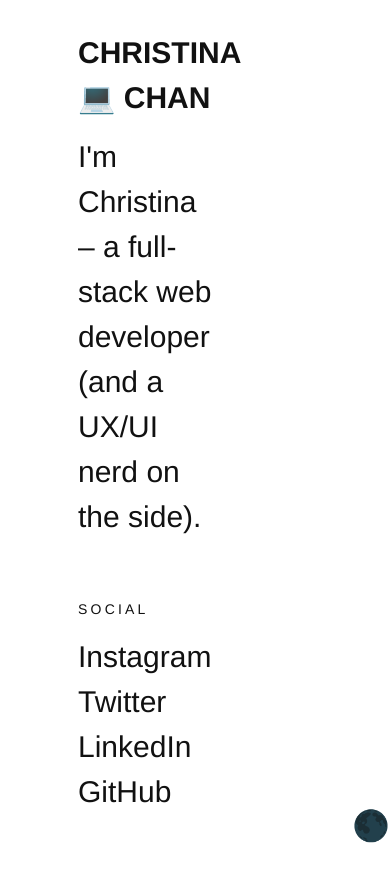
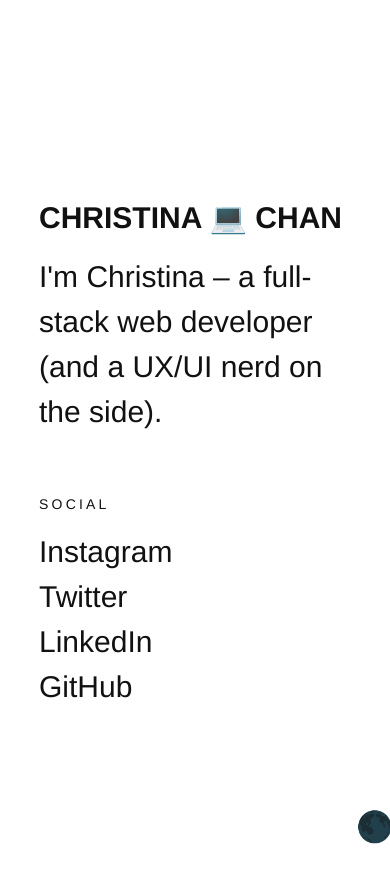
Before and after one commit to cchawn/personal-site, a website built with webpack: page src/index.html in a window 390 px wide. Before the commit the page ends 844 px from the top, so only its background shows below. Built offline with nearby package versions, Linux system fonts and the light colour scheme.

Commit message:
Responsive style

```diff
--- a/src/index.scss
+++ b/src/index.scss
@@ -106,7 +106,7 @@ ul {
 
 footer {
   bottom: 0;
-  position: absolute;
+  position: fixed;
   right: 0;
 
   button {
@@ -115,17 +115,13 @@ footer {
     border: none;
     cursor: pointer;
     font-size: 30px;
-    height: 38px;
+    height: 34px;
     padding: 0;
-    width: 38px;
+    width: 34px;
 
     &:focus {
+      background: $accent;
       outline: none;
-      border: 2px solid $dark;
-    }
-
-    .dark-mode &:focus {
-      border: 2px solid $light;
     }
   }
 }
@@ -134,9 +130,17 @@ footer {
   display: flex;
   flex-direction: column;
   justify-content: center;
-  margin: 0 auto;
+  margin: $base-font-size auto;
   max-width: 60%;
   min-height: 100vh;
 
   div { max-width: 60%; }
 }
+
+@media only screen and (max-width: 822px) {
+  .content {
+    max-width: 80%;
+
+    div { max-width: 100%; }
+  }
+}
```
Also changed, not shown: dist/main.js.
